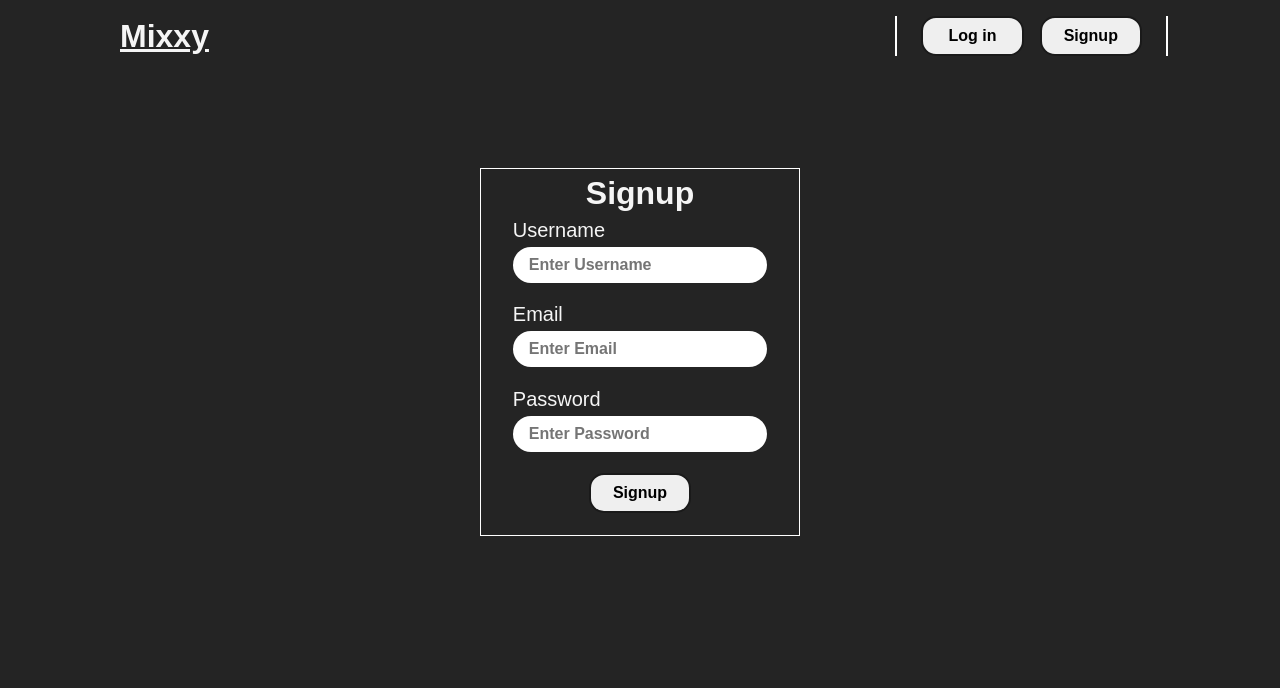
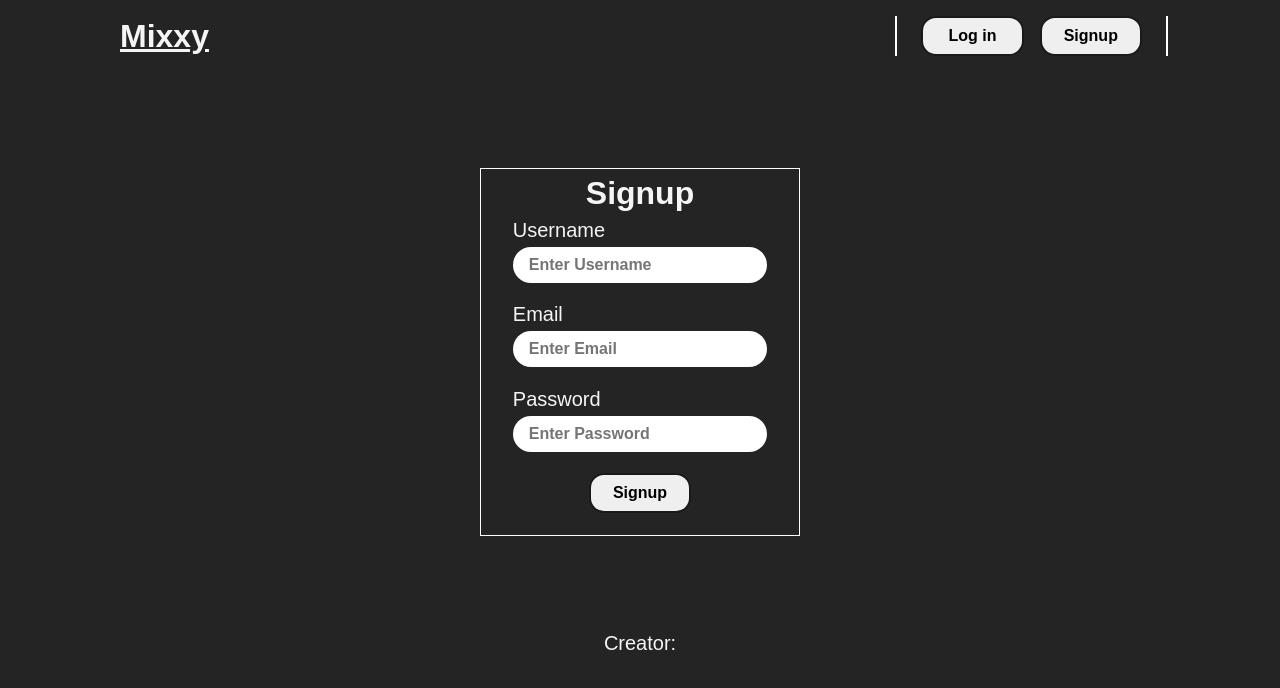
Before and after one commit to Egeeoz/Unscramblr, a React (Vite) app: page /signup in a window 1280 px wide. Shown: the top 688 px of the page. Built offline with nearby package versions, Linux system fonts and the light colour scheme; no server answers; a web font is replaced by a local one.

Commit message:
Add footer

```diff
--- a/src/App.tsx
+++ b/src/App.tsx
@@ -6,6 +6,7 @@ import Navbar from './components/Navbar';
 import Login from './pages/Login';
 import Signup from './pages/Signup';
 import 'react-toastify/dist/ReactToastify.css';
+import Footer from './components/Footer';
 
 function App() {
   return (
@@ -16,6 +17,7 @@ function App() {
         <Route path="/login" element={<Login />} />
         <Route path="/signup" element={<Signup />} />
       </Routes>
+      <Footer />
       <ToastContainer
         transition={Slide}
         style={{
--- /dev/null
+++ b/src/components/Footer.tsx
@@ -0,0 +1,7 @@
+import '../styling/components/Footer.css';
+
+const Footer = () => {
+  return <footer>Creator:</footer>;
+};
+
+export default Footer;
--- /dev/null
+++ b/src/styling/components/Footer.css
@@ -0,0 +1,5 @@
+footer {
+  font-size: 20px;
+  height: 5vh;
+  text-align: center;
+}
--- a/src/styling/pages/Home.css
+++ b/src/styling/pages/Home.css
@@ -1,5 +1,5 @@
 .main-container {
-  height: 91vh;
+  height: 86vh;
   display: flex;
   align-items: center;
   justify-content: center;
```
